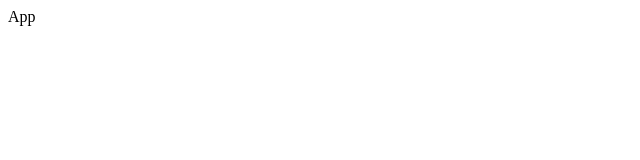
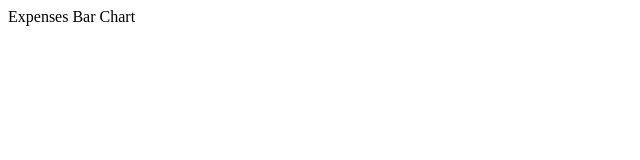
Before and after one commit to kujerocoding/expenses-chart-component, a React (Vite) app: page / in a window 1280 px wide. Shown: the top 160 px of the page, without its empty margins (0-640 px from the left). Built offline with nearby package versions, Linux system fonts and the light colour scheme.

Commit message:
add ExpensesBarChart component

```diff
--- a/src/App.jsx
+++ b/src/App.jsx
@@ -1,9 +1,10 @@
 import React from 'react'
+import ExpensesBarChart from './components/ExpensesBarChart'
 
 const App = () => {
   return (
     <div>
-      App
+      <ExpensesBarChart />
     </div>
   )
 }
--- /dev/null
+++ b/src/components/ExpensesBarChart.jsx
@@ -0,0 +1,11 @@
+import React from 'react'
+
+const ExpensesBarChart = () => {
+  return (
+    <div>
+      Expenses Bar Chart
+    </div>
+  )
+}
+
+export default ExpensesBarChart
```
